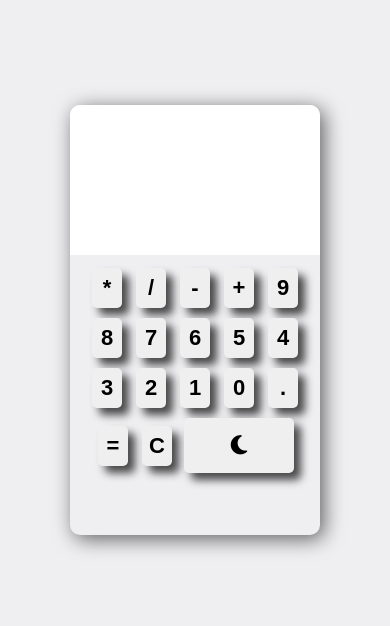
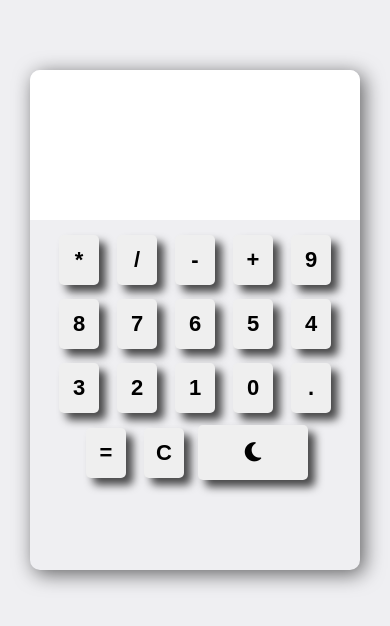
Before and after one commit to RuRuuuu/Calculator, a plain HTML site: page index.html in a window 390 px wide. Shown: the part 102-728 px from the top of the page. Drawn offline with nearby package versions, Linux system fonts and the light colour scheme.

Commit message:
my commit

```diff
--- a/style.css
+++ b/style.css
@@ -121,15 +121,15 @@ form input{
 
 
         .calculator{
-            width:250px;
-            height: 430px;
+            width:330px;
+            height: 500px;
         }
 
 
      .btn{
-        width:30px;
-        height:40px ;
-        margin:5px;
+        width:40px;
+        height:50px ;
+        margin:7px;
      }
 
     }
```
